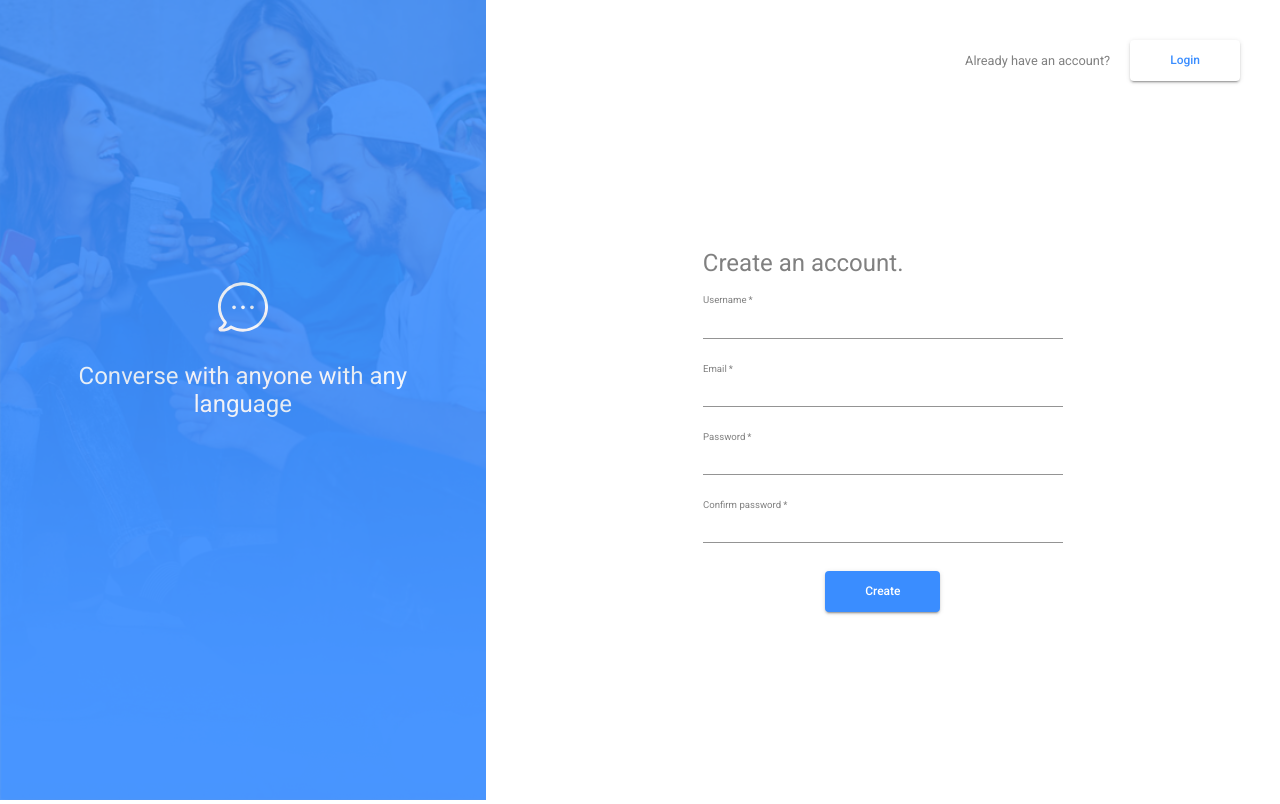
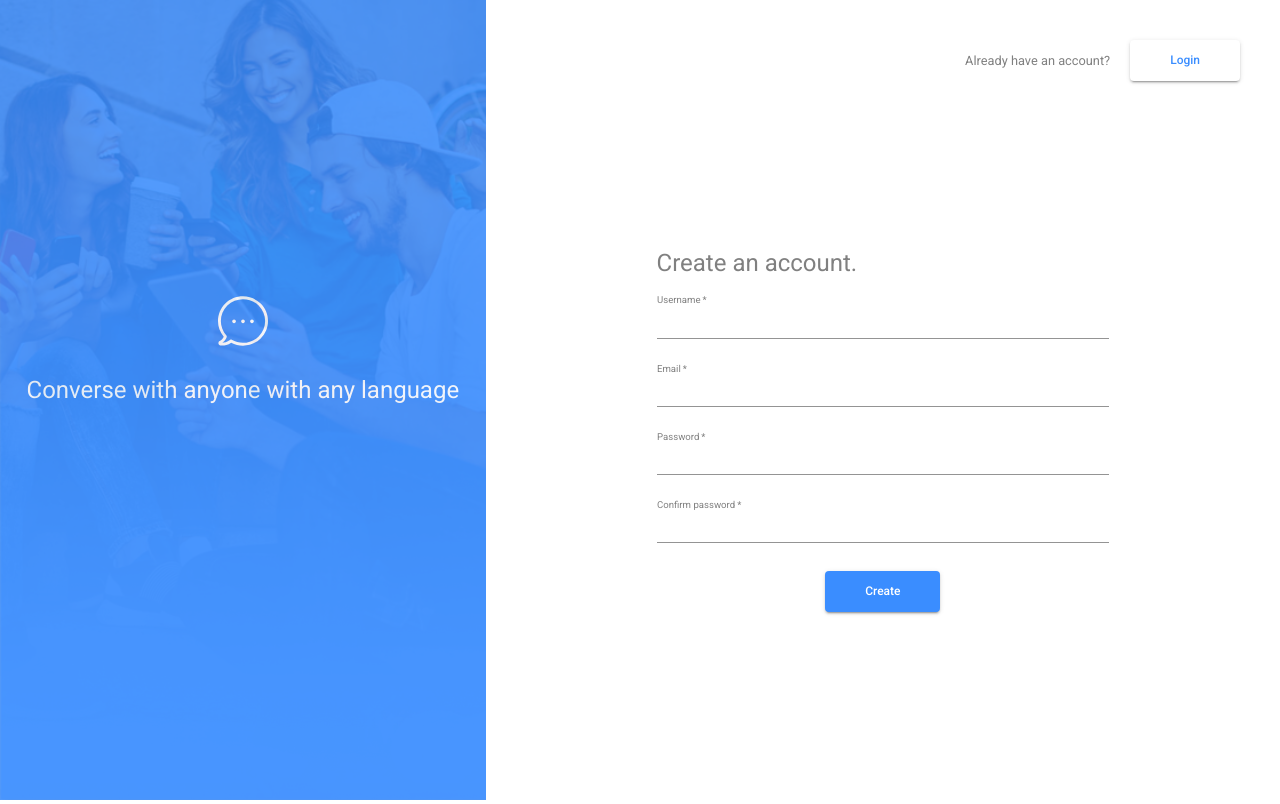
Before and after one commit to geeksnet22/full-stack-chat-application, a React (Create React App) app in the folder client/: page /register in a window 1280 px wide. Built offline with nearby package versions, Linux system fonts and the light colour scheme.

Commit message:
store error state in a state variable

```diff
--- a/client/src/pages/Authentication.js
+++ b/client/src/pages/Authentication.js
@@ -1,10 +1,4 @@
-import {
-  FormControl,
-  TextField,
-  Button,
-  makeStyles,
-  Typography,
-} from "@material-ui/core";
+import { TextField, Button, makeStyles, Typography } from "@material-ui/core";
 import React, { useState } from "react";
 import { useHistory } from "react-router-dom";
 import AuthenticationPhoto from "./AuthenticationPhoto";
@@ -23,30 +17,21 @@ const useStyles = makeStyles((theme) => ({
     alignItems: "center",
     padding: "20px",
     height: "100%",
-    [theme.breakpoints.down("sm")]: {
-      flex: 1,
-    },
   },
   formContainer: {
     display: "flex",
     flexDirection: "column",
     alignItems: "center",
     justifyContent: "center",
-    width: "100%",
     height: "100%",
     maxWidth: "600px",
-  },
-  formHeader: {
-    alignSelf: "flex-start",
-  },
-  formBody: {
-    display: "flex",
-    flexDirection: "column",
-    alignItems: "center",
     width: "60%",
     [theme.breakpoints.down("sm")]: {
       width: "80%",
     },
+  },
+  formHeader: {
+    alignSelf: "flex-start",
   },
   messageContainer: {
     display: "flex",
@@ -60,27 +45,59 @@ function Authentication({ isSignupPage }) {
   const [email, setEmail] = useState("");
   const [password, setPassword] = useState("");
   const [confirmPassword, setConfirmPassword] = useState("");
-  const [showFormErrors, setShowFormErrors] = useState(false);
+  const [errors, setErrors] = useState({
+    username: "",
+    email: "",
+    password: "",
+    confirmPassword: "",
+  });
   const classes = useStyles();
   const history = useHistory();
-
-  const showUsernameError = showFormErrors && username.length === 0;
-  const showEmailError =
-    showFormErrors &&
-    !/^(([^<>()[\]\\.,;:\s@"]+(\.[^<>()[\]\\.,;:\s@"]+)*)|(".+"))@((\[[0-9]{1,3}\.[0-9]{1,3}\.[0-9]{1,3}\.[0-9]{1,3}\])|(([a-zA-Z\-0-9]+\.)+[a-zA-Z]{2,}))$/.test(
-      email.toLowerCase()
-    );
-  const showPasswordError = showFormErrors && password.length < 6;
-  const showCofirmPasswordError =
-    showFormErrors && password.length > 0 && password !== confirmPassword;
 
   const textInputLabelProps = {
     shrink: true,
     style: { color: "gray" },
   };
 
-  const submitForm = () => {
-    setShowFormErrors(true);
+  const validateForm = () => {
+    let isValid = true;
+    const tempErrors = {
+      username: "",
+      email: "",
+      password: "",
+      confirmPassword: "",
+    };
+    if (username.length === 0) {
+      isValid = false;
+      tempErrors["username"] = "Username must not be empty";
+    }
+    if (
+      email.length === 0 ||
+      !/^(([^<>()[\]\\.,;:\s@"]+(\.[^<>()[\]\\.,;:\s@"]+)*)|(".+"))@((\[[0-9]{1,3}\.[0-9]{1,3}\.[0-9]{1,3}\.[0-9]{1,3}\])|(([a-zA-Z\-0-9]+\.)+[a-zA-Z]{2,}))$/.test(
+        email.toLowerCase()
+      )
+    ) {
+      isValid = false;
+      tempErrors["email"] = "Email format not valid";
+    }
+    if (password.length <= 6) {
+      isValid = false;
+      tempErrors["password"] = "Password must be more than 6 characters";
+    }
+    if (password !== confirmPassword) {
+      isValid = false;
+      tempErrors["confirmPassword"] = "Passwords do not match";
+    }
+    setErrors(tempErrors);
+    return isValid;
+  };
+
+  const submitForm = (e) => {
+    e.preventDefault();
+    e.stopPropagation();
+    const isFormValid = validateForm();
+    // if the form is valid, send request to back end and show appropriate
+    // error messages if needed
   };
 
   return (
@@ -102,80 +119,90 @@ function Authentication({ isSignupPage }) {
           </Button>
         </div>
         <div className={classes.formContainer}>
-          <div className={classes.formBody}>
           <Typography className={classes.formHeader} variant="h4">
             {isSignupPage ? "Create an account." : "Welcome back!"}
           </Typography>
-            <FormControl fullWidth={true}>
+          <form
+            style={{
+              width: "100%",
+              display: "flex",
+              flexDirection: "column",
+            }}
+          >
             {isSignupPage && (
               <TextField
                 required
-                  error={showUsernameError}
-                  helperText={
-                    showUsernameError ? "Username must not be empty" : ""
-                  }
+                error={errors.username.length > 0}
+                helperText={errors.username}
                 label="Username"
                 type="text"
                 color="primary"
                 defaultValue={username}
-                  onChange={(e) => setUsername(e.target.value)}
+                onChange={(e) => {
+                  setErrors({ ...errors, username: "" });
+                  setUsername(e.target.value);
+                }}
                 InputLabelProps={textInputLabelProps}
                 margin="normal"
               />
             )}
             <TextField
               required
-                error={showEmailError}
-                helperText={showEmailError ? "Email format not valid" : ""}
+              error={errors.email.length > 0}
+              helperText={errors.email}
               label="Email"
               type="email"
               color="primary"
               defaultValue={email}
-                onChange={(e) => setEmail(e.target.value)}
+              onChange={(e) => {
+                setErrors({ ...errors, email: "" });
+                setEmail(e.target.value);
+              }}
               InputLabelProps={textInputLabelProps}
               margin="normal"
             />
             <TextField
               required
-                error={showPasswordError}
-                helperText={
-                  showPasswordError ? "Must be minimum 6 characters" : ""
-                }
+              error={errors.password.length > 0}
+              helperText={errors.password}
               label="Password"
               type="password"
               color="primary"
               defaultValue={password}
-                onChange={(e) => setPassword(e.target.value)}
+              onChange={(e) => {
+                setErrors({ ...errors, password: "" });
+                setPassword(e.target.value);
+              }}
               InputLabelProps={textInputLabelProps}
               margin="normal"
             />
             {isSignupPage && (
               <TextField
                 required
-                  error={showCofirmPasswordError}
-                  helperText={
-                    showCofirmPasswordError && "Paswords do not match"
-                  }
+                error={errors.confirmPassword.length > 0}
+                helperText={errors.confirmPassword}
                 label="Confirm password"
                 type="password"
                 color="primary"
                 defaultValue={confirmPassword}
-                  onChange={(e) => setConfirmPassword(e.target.value)}
+                onChange={(e) => {
+                  setErrors({ ...errors, confirmPassword: "" });
+                  setConfirmPassword(e.target.value);
+                }}
                 InputLabelProps={textInputLabelProps}
                 margin="normal"
-                  inputProps={{ maxLength: 6 }}
               />
             )}
-            </FormControl>
             <Button
               fullWidth={false}
               color="primary"
               variant="contained"
-              onClick={submitForm}
+              type="submit"
+              onClick={(e) => submitForm(e)}
             >
               {isSignupPage ? "Create" : "Login"}
             </Button>
-          </div>
+          </form>
         </div>
       </div>
     </div>
--- a/client/src/pages/AuthenticationPhoto.js
+++ b/client/src/pages/AuthenticationPhoto.js
@@ -7,7 +7,6 @@ const useStyles = makeStyles((theme) => ({
   authenticationPhoto: {
     position: "relative",
     width: "60.71vh",
-    backgroundColor: "red",
     [theme.breakpoints.down("sm")]: {
       display: "none",
     },
@@ -29,7 +28,6 @@ const useStyles = makeStyles((theme) => ({
     textAlign: "center",
     backgroundColor: "#3a8dff",
     opacity: "85%",
-    padding: "40px",
     backgroundImage: "linear-gradient('#3a8dff', '#86b9ff')",
   },
   overlapContentContainerImage: {
--- a/client/src/themes/theme.js
+++ b/client/src/themes/theme.js
@@ -29,6 +29,7 @@ export const theme = createMuiTheme({
       root: {
         margin: "20px",
         padding: "10px 40px",
+        alignSelf: "center",
       },
     },
   },
```
Lines whose indentation alone changed are shown as unchanged.
